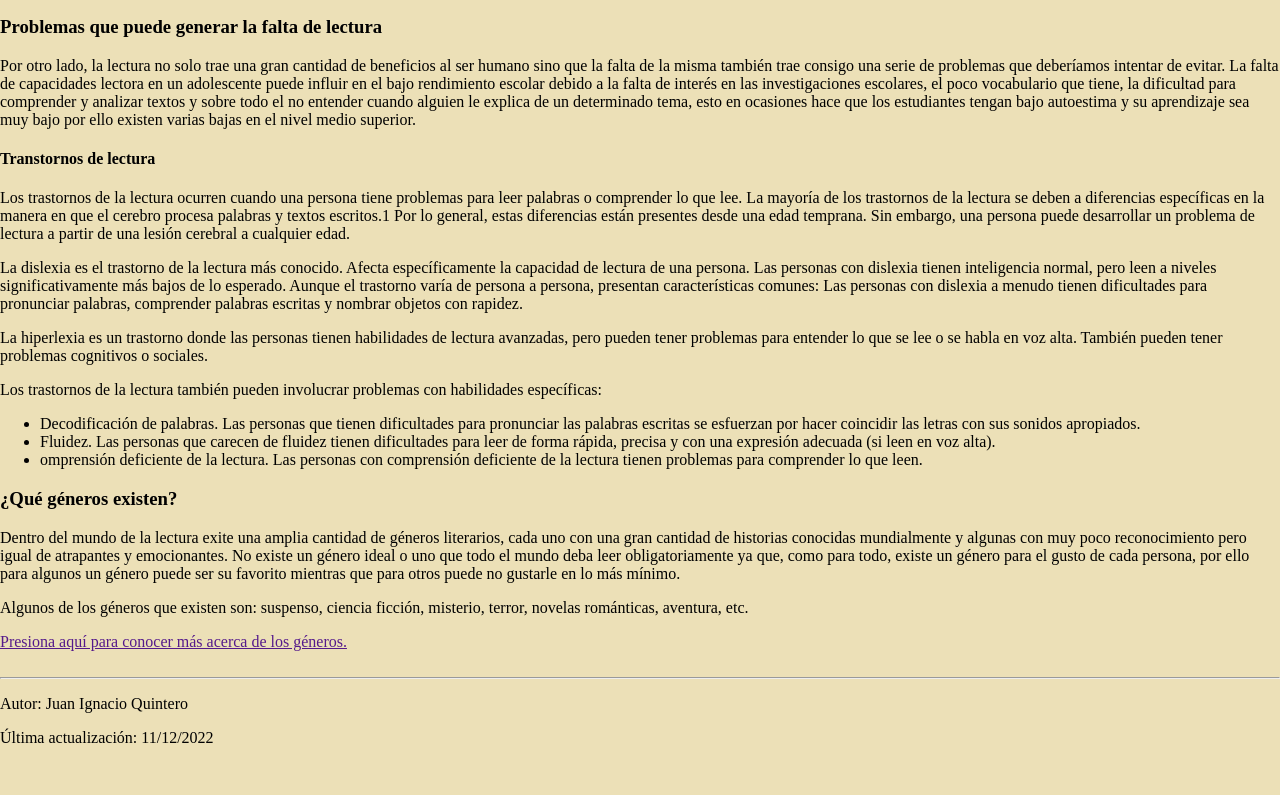
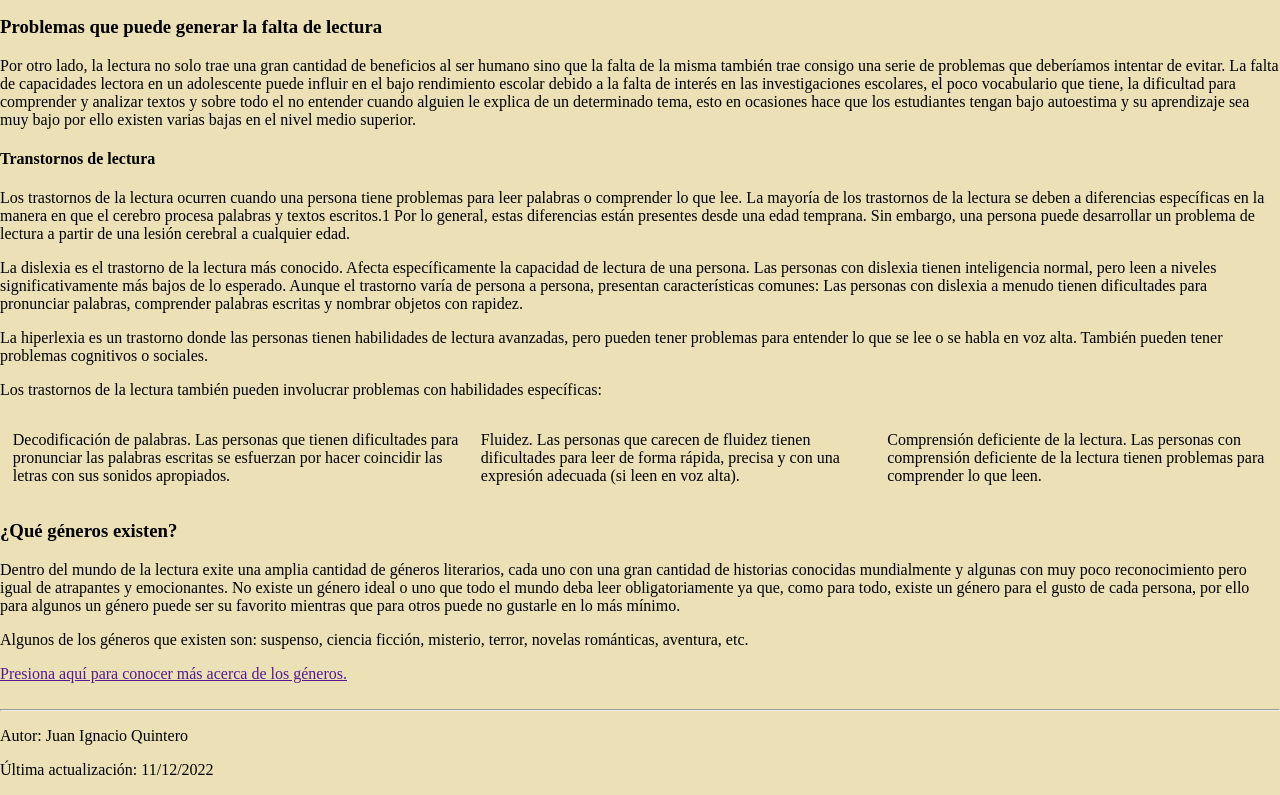
Before and after one commit to JuaniQuintero/Publico, a plain HTML site: page paginaPersonal.html in a window 1280 px wide. Shown: the part 612-1407 px from the top of the page. Before the commit the page ends 1375 px from the top, so only its background shows below. Drawn offline with Linux system fonts and the light colour scheme.

Commit message:
imagenes

```diff
--- a/paginaPersonal.html
+++ b/paginaPersonal.html
@@ -54,12 +54,11 @@
       <p>La dislexia es el trastorno de la lectura más conocido. Afecta específicamente la capacidad de lectura de una persona. Las personas con dislexia tienen inteligencia normal, pero leen a niveles significativamente más bajos de lo esperado. Aunque el trastorno varía de persona a persona, presentan características comunes: Las personas con dislexia a menudo tienen dificultades para pronunciar palabras, comprender palabras escritas y nombrar objetos con rapidez.</p>
       <p>La hiperlexia es un trastorno donde las personas tienen habilidades de lectura avanzadas, pero pueden tener problemas para entender lo que se lee o se habla en voz alta. También pueden tener problemas cognitivos o sociales.</p>
       <p>Los trastornos de la lectura también pueden involucrar problemas con habilidades específicas:</p>
-      <ul>
-        <li>Decodificación de palabras. Las personas que tienen dificultades para pronunciar las palabras escritas se esfuerzan por hacer coincidir las letras con sus sonidos apropiados.</li>
-        <li>Fluidez. Las personas que carecen de fluidez tienen dificultades para leer de forma rápida, precisa y con una expresión adecuada (si leen en voz alta).</li>
-        <li>omprensión deficiente de la lectura. Las personas con comprensión deficiente de la lectura tienen problemas para comprender lo que leen.</li>
-
-      </ul>
+      <div id="cajita">
+        <p>Decodificación de palabras. Las personas que tienen dificultades para pronunciar las palabras escritas se esfuerzan por hacer coincidir las letras con sus sonidos apropiados.</p>
+        <p> Fluidez. Las personas que carecen de fluidez tienen dificultades para leer de forma rápida, precisa y con una expresión adecuada (si leen en voz alta).</p>
+        <p>Comprensión deficiente de la lectura. Las personas con comprensión deficiente de la lectura tienen problemas para comprender lo que leen.</p>
+      </div>
     </div>
   </section>
 
--- a/style.css
+++ b/style.css
@@ -8,3 +8,13 @@ body{
 h1{
     text-align: center;
 }
+#cajita{
+    display: flex;
+    justify-content: space-between;
+    margin: 1%;
+}
+h1:hover,h3:hover{
+    background-color: black;
+    color: antiquewhite;
+    font-style: italic;
+}
```
Also changed, not shown: images/libros-banner-mediano-vertical.avif (added), images/libros-banner-mediano-vertical.jpg (added), images/libros-banner-mediano-vertical.webp (added), images/libros-banner-mediano.avif (added), images/libros-banner-mediano.jpg (added), images/libros-banner-mediano.webp (added), images/libros-banner-pequeño-vertical.avif (added), images/libros-banner-pequeño-vertical.jpg (added), images/libros-banner-pequeño-vertical.webp (added), images/libros-banner-pequeño.avif (added), images/libros-banner-pequeño.jpg (added), images/libros-banner-pequeño.webp (added), images/libros-banner-vertical.avif (added), images/libros-banner-vertical.jpg (added), 4 more files.
